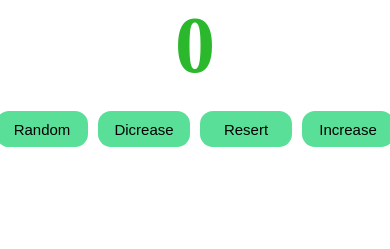
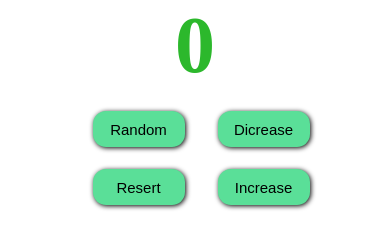
Before and after one commit to smash3-11/counter, a plain HTML site: page index.html in a window 390 px wide. Shown: the part 257-506 px from the top of the page. Drawn offline with Linux system fonts and the light colour scheme.

Commit message:
Add files via upload

```diff
--- a/css/style.css
+++ b/css/style.css
@@ -38,4 +38,18 @@ button {
     border-radius: 13px;
     background-color: rgb(90, 223, 152);
     font-size: 15px;
+    box-shadow: 1px 1px 5px #000;
 }
+button:active {
+    transform: translateY(2px);
+    background-color: rgba(90, 223, 152, 0.663);;
+
+  }
+@media (max-width: 768px){
+    .item {
+        display: grid;
+        grid-template-columns: repeat(2, 80px);
+        grid-template-rows: repeat(2, 35px);
+        gap: 23px 45px;
+    }
+}
```
